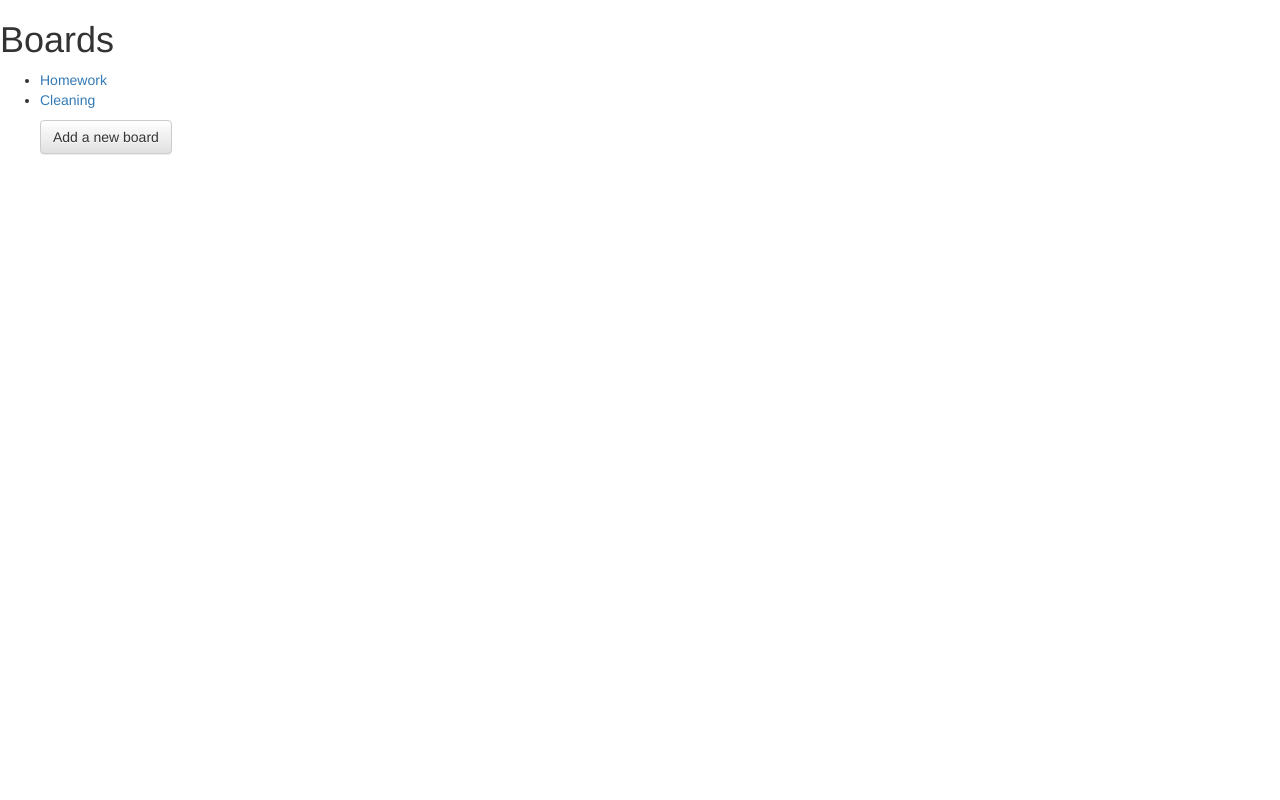
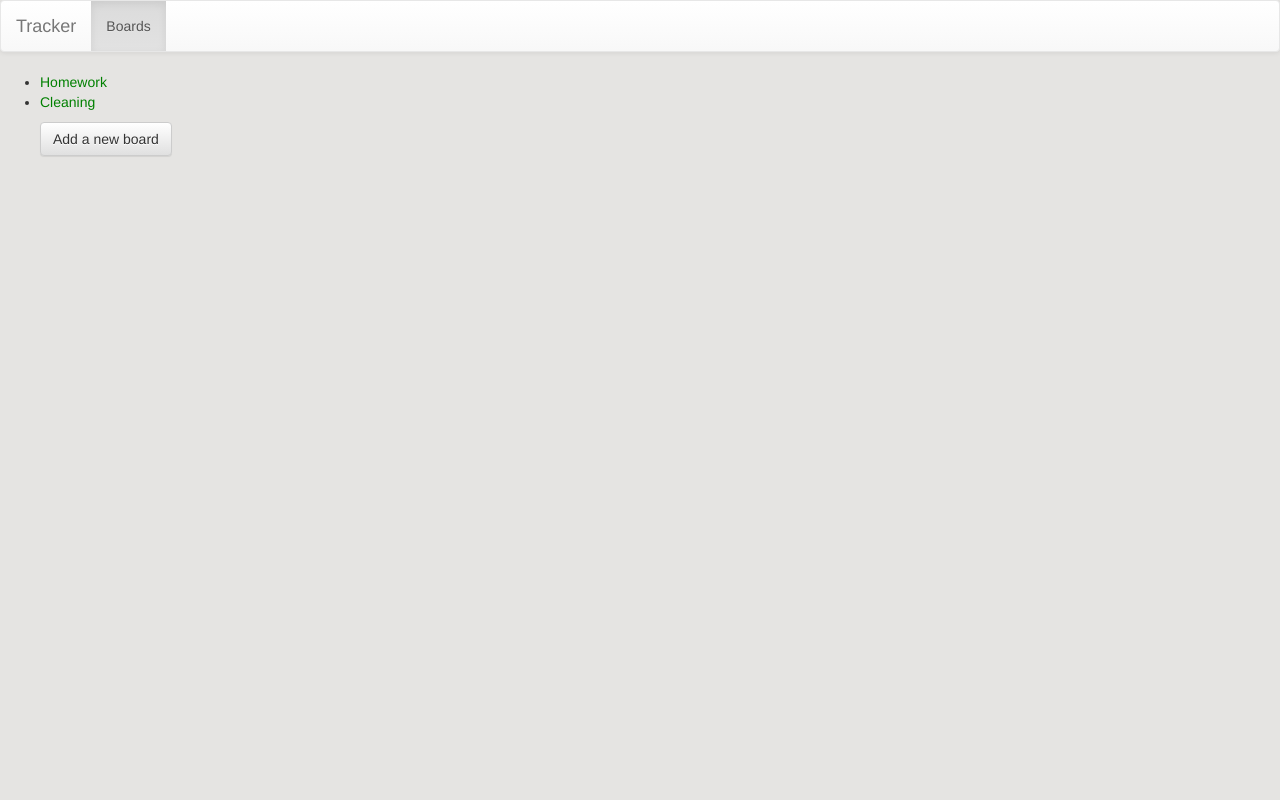
Before and after one commit to infected-mushroom/Issue-Tracking-System, a Django app: page /boards/ in a window 1280 px wide. Run offline with Django 3.2, Linux system fonts and the light colour scheme; data comes from the database, SQL or seed files in the repository; some libraries are stand-ins or nearby versions.

Commit message:
Some style is added

```diff
--- /dev/null
+++ b/boards/static/boards/style.css
@@ -0,0 +1,3 @@
+li a {
+    color: green;
+}
--- a/boards/templates/boards/board_content.html
+++ b/boards/templates/boards/board_content.html
@@ -1,3 +1,4 @@
+<body style="background:#E5E4E2">
 <h1>{{ board.board_name }}
 <link rel="stylesheet" href="//maxcdn.bootstrapcdn.com/bootstrap/3.2.0/css/bootstrap.min.css">
 <link rel="stylesheet" href="//maxcdn.bootstrapcdn.com/bootstrap/3.2.0/css/bootstrap-theme.min.css">
@@ -10,3 +11,4 @@
 {% endfor %}
 <a href="{% url 'boards:list_new' board.id %}" button type="submit" class="save btn btn-default">Add a new list</a>
 </ul>
+</body>
--- a/boards/templates/boards/index.html
+++ b/boards/templates/boards/index.html
@@ -1,7 +1,21 @@
-<h1>Boards
+{% load staticfiles %}
+
+<link rel="stylesheet" type="text/css" href="{% static 'boards/style.css' %}" />
+
+<body style="background:#E5E4E2">
+<nav class="navbar navbar-default">
+  <div class="container-fluid">
+    <div class="navbar-header">
+      <a class="navbar-brand" href="#">Tracker</a>
+    </div>
+  <ul class="nav navbar-nav">
+    <li class="active"><a href="#">Boards</a></li>
+  </ul>
+  </div>
+</nav>
 <link rel="stylesheet" href="//maxcdn.bootstrapcdn.com/bootstrap/3.2.0/css/bootstrap.min.css">
 <link rel="stylesheet" href="//maxcdn.bootstrapcdn.com/bootstrap/3.2.0/css/bootstrap-theme.min.css">
-</h1>
+
 {% if boards %}
     <ul>
     {% for board in boards %}
@@ -12,3 +26,4 @@
     <ul><p>No boards are available.</p></ul>
 {% endif %}
 <ul><a href="{% url 'boards:board_new' %}" button type="submit" class="save btn btn-default">Add a new board</a></ul>
+</body>
--- a/boards/templates/boards/list_content.html
+++ b/boards/templates/boards/list_content.html
@@ -1,3 +1,4 @@
+<body style="background:#E5E4E2">
 <h1>{{ list.list_name }}
 <link rel="stylesheet" href="//maxcdn.bootstrapcdn.com/bootstrap/3.2.0/css/bootstrap.min.css">
 <link rel="stylesheet" href="//maxcdn.bootstrapcdn.com/bootstrap/3.2.0/css/bootstrap-theme.min.css">
@@ -11,3 +12,4 @@
 {% endfor %}
 <a href="{%url 'boards:task_new' board.id list.id %}" button type="submit" class="save btn btn-default">Add a new task</a>
 </ul>
+</body>
```
